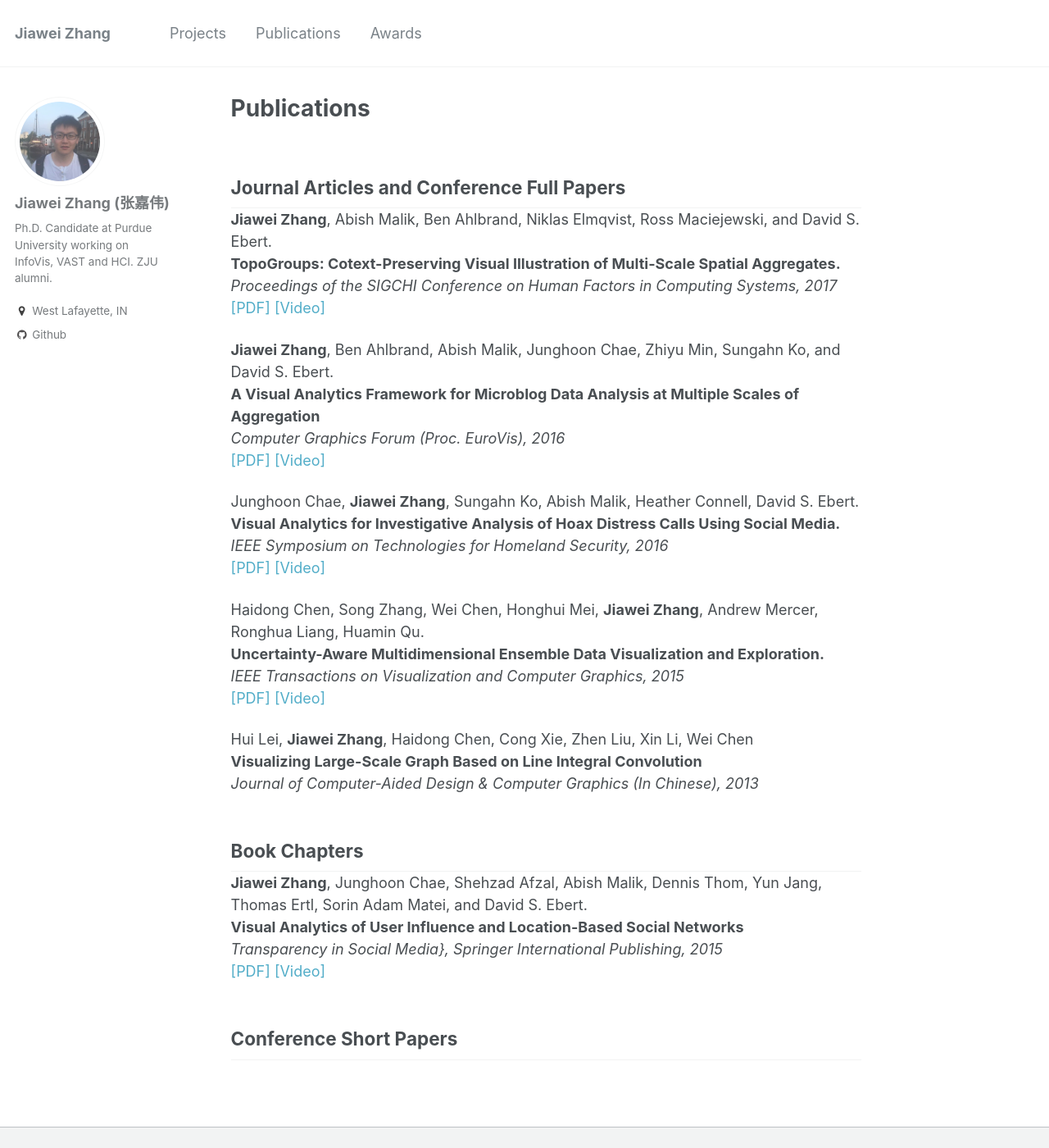
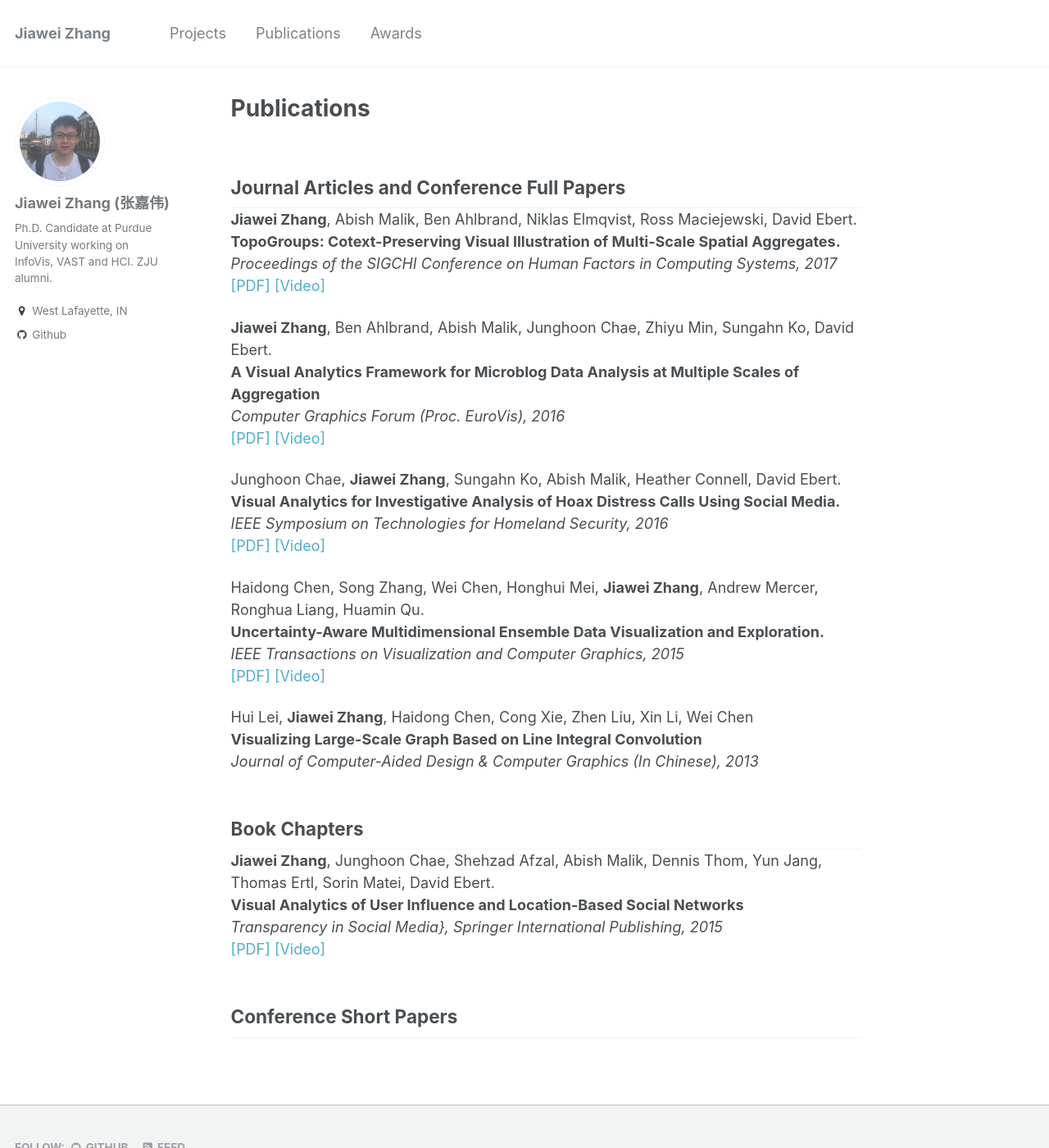
Before and after one commit to rivulet-zhang/rivulet-zhang.github.io, a Jekyll site: the page built from _pages/publications.md, in a window 1280 px wide and 1400 px high. Shown: the whole window at 82% size. Built offline with Jekyll 4.4.1, drawn with Linux system fonts in a browser that asks for light colours.

Commit message:
initial commit

```diff
--- a/_pages/publications.md
+++ b/_pages/publications.md
@@ -11,7 +11,7 @@
 
 <!-- Item: Pont-Tuset2016a -->
 <p>
-<b>Jiawei Zhang</b>, Abish Malik, Ben Ahlbrand, Niklas Elmqvist, Ross Maciejewski, and David S. Ebert.
+<b>Jiawei Zhang</b>, Abish Malik, Ben Ahlbrand, Niklas Elmqvist, Ross Maciejewski, David Ebert.
 <br><b>TopoGroups: Cotext-Preserving Visual Illustration of Multi-Scale Spatial Aggregates.</b><br>
 <i>Proceedings of the SIGCHI Conference on Human Factors in Computing Systems, 2017</i><br>
 <a href="">[PDF]</a>
@@ -19,7 +19,7 @@
 </p>
 
 <p>
-<b>Jiawei Zhang</b>, Ben Ahlbrand, Abish Malik, Junghoon Chae, Zhiyu Min, Sungahn Ko, and David S. Ebert.
+<b>Jiawei Zhang</b>, Ben Ahlbrand, Abish Malik, Junghoon Chae, Zhiyu Min, Sungahn Ko, David Ebert.
 <br><b>A Visual Analytics Framework for Microblog Data Analysis at Multiple Scales of Aggregation</b><br>
 <i>Computer Graphics Forum (Proc. EuroVis), 2016</i><br>
 <a href="">[PDF]</a>
@@ -27,7 +27,7 @@
 </p>
 
 <p>
-Junghoon Chae, <b>Jiawei Zhang</b>, Sungahn Ko, Abish Malik, Heather Connell, David S. Ebert.
+Junghoon Chae, <b>Jiawei Zhang</b>, Sungahn Ko, Abish Malik, Heather Connell, David Ebert.
 <br><b>Visual Analytics for Investigative Analysis of Hoax Distress Calls Using Social Media.</b><br>
 <i>IEEE Symposium on Technologies for Homeland Security, 2016</i><br>
 <a href="">[PDF]</a>
@@ -51,7 +51,7 @@
 <h2 style="margin-bottom:0px;padding-top:10px;">Book Chapters</h2>
 
 <p>
-<b>Jiawei Zhang</b>, Junghoon Chae, Shehzad Afzal, Abish Malik, Dennis Thom, Yun Jang, Thomas Ertl, Sorin Adam Matei, and David S. Ebert.
+<b>Jiawei Zhang</b>, Junghoon Chae, Shehzad Afzal, Abish Malik, Dennis Thom, Yun Jang, Thomas Ertl, Sorin Matei, David Ebert.
 <br><b>Visual Analytics of User Influence and Location-Based Social Networks</b><br>
 <i>Transparency in Social Media}, Springer International Publishing, 2015</i><br>
 <a href="">[PDF]</a>
```
Also changed, not shown: _pages/awards.md (+29 -6 lines).
